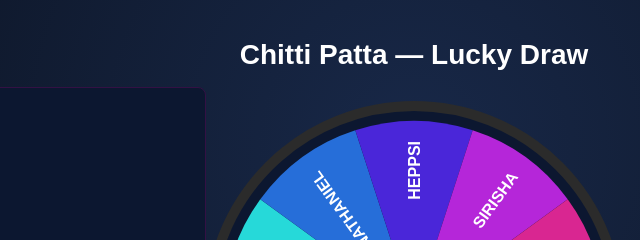
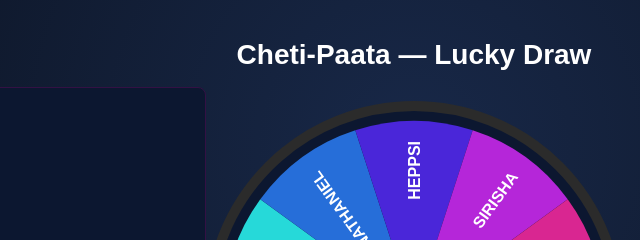
Before and after one commit to mashok6666-oss/cheti-paata, a plain HTML site: page index.html in a window 1280 px wide. Shown: the top 240 px of the page, 226-866 px from the left. Drawn offline with Linux system fonts and the light colour scheme.

Commit message:
Update index.html

```diff
--- a/index.html
+++ b/index.html
@@ -71,7 +71,7 @@
   </style>
 </head>
 <body>
-  <h1>Chitti Patta — Lucky Draw</h1>
+  <h1>Cheti-Paata — Lucky Draw</h1>
   <div style="display: grid; grid-template-columns: 1fr 1fr 1fr; gap: 20px; width: 100%; max-width: 1200px;">
     <!-- Left Panel -->
     <div>
@@ -349,4 +349,5 @@ function startCountdown() {
     applyNames();
   </script>
 
+
 </html>
```
